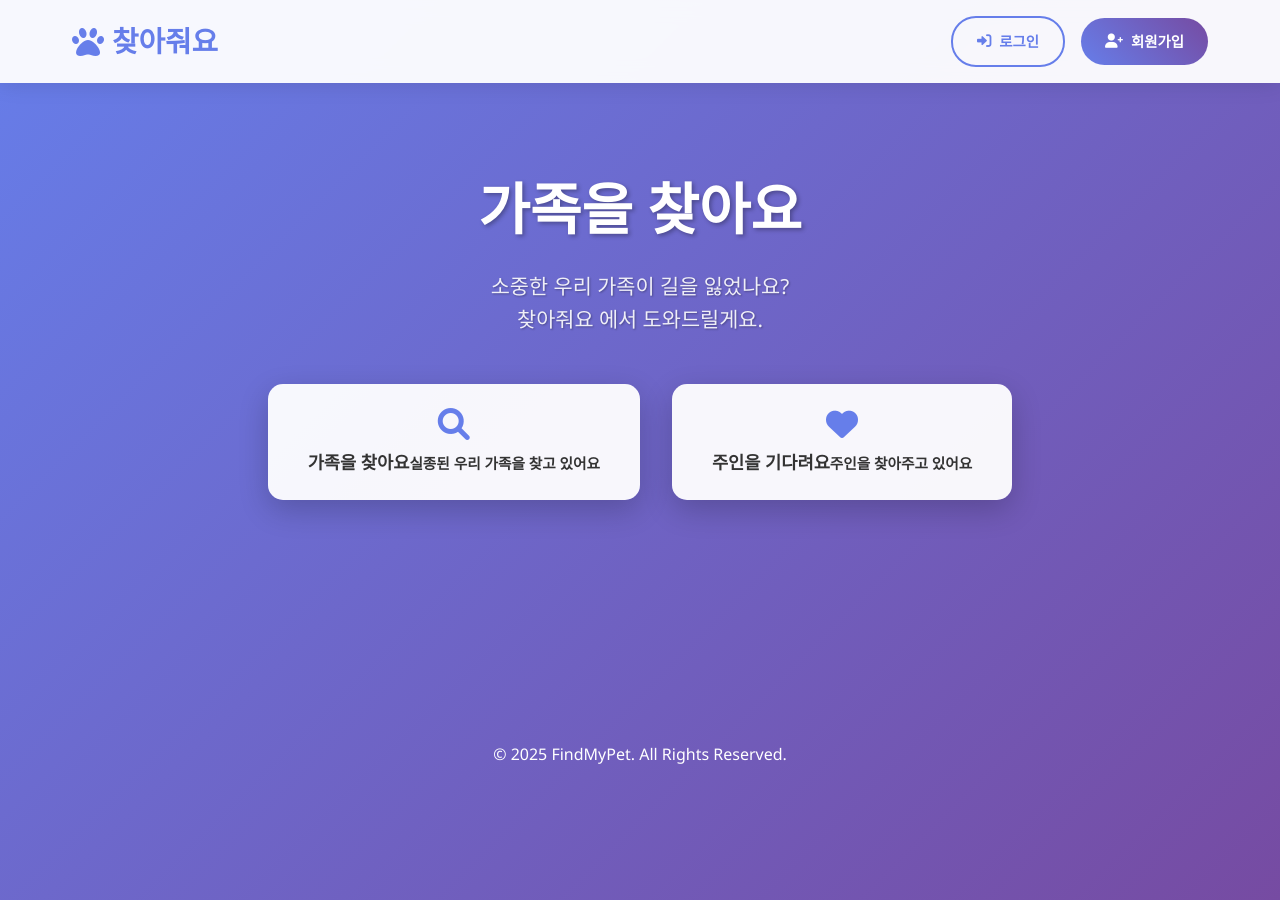
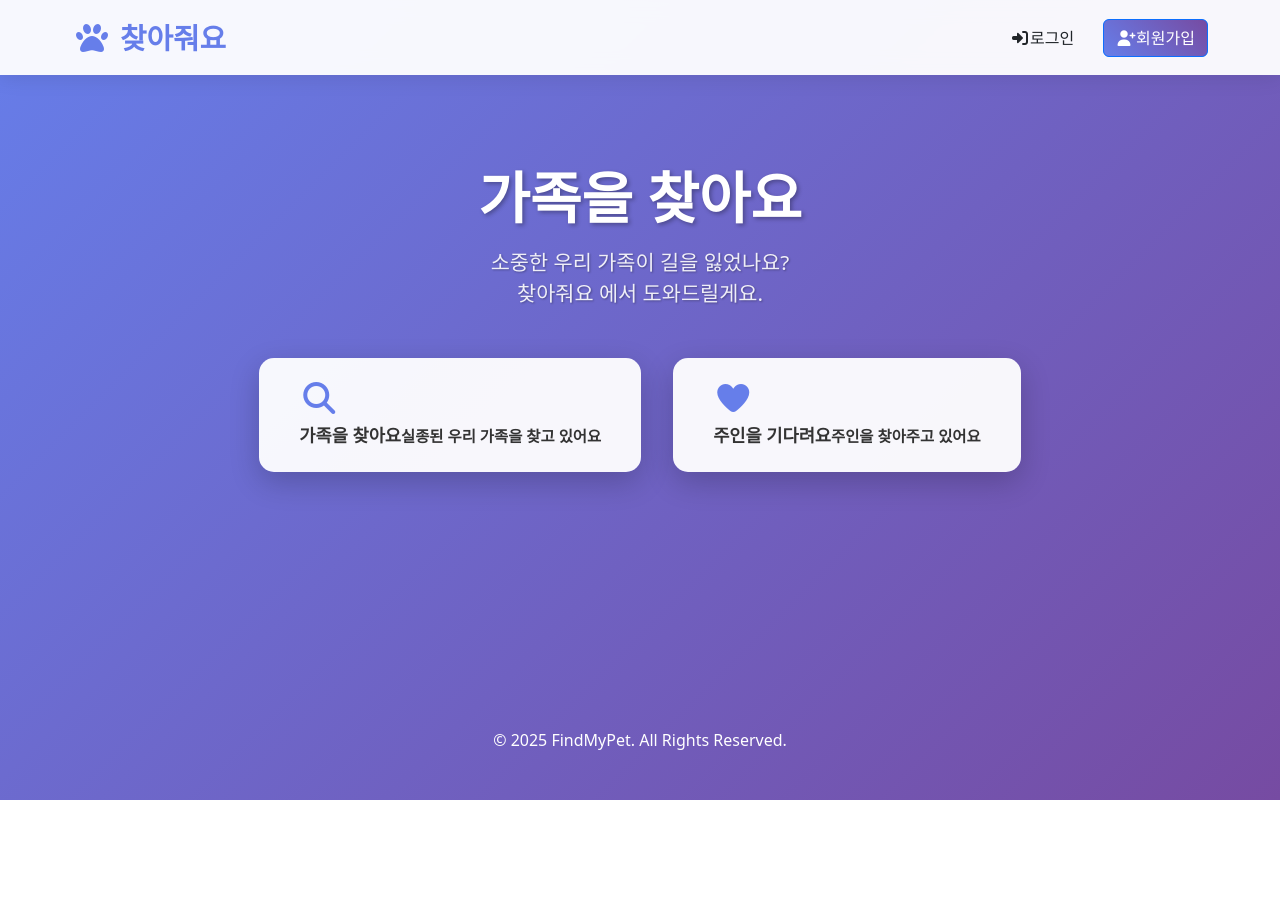
Before and after one commit to freemanyoo/FindMyPetFront, a React (Vite) app: page / in a window 1280 px wide. After the commit the page ends 800 px from the top, so only its background shows below. Built offline with nearby package versions, Linux system fonts and the light colour scheme.

Commit message:
폴더정리 및 회원가입및 로그인 추가

```diff
--- a/src/App.jsx
+++ b/src/App.jsx
@@ -1,22 +1,26 @@
 import React from 'react';
-import { Routes, Route } from 'react-router-dom';
-import MainLayout from './layouts/MainLayout';
+import { BrowserRouter as Router, Routes, Route } from 'react-router-dom';
+import MainLayout from "./layouts/MainLayout";
 import HomePage from './pages/HomePage';
+import LoginPage from './pages/auth/LoginPage';
+import RegisterPage from './pages/auth/RegisterPage';
 
 import './App.css';
 
 function App() {
     return (
+        <Router>
             <Routes>
                 <Route path="/" element={<MainLayout />}>
                     <Route index element={<HomePage />} />
-        {/* Placeholder routes for now */}
-        <Route path="/board/missing" element={<div>Missing Board Page</div>} />
-        <Route path="/board/shelter" element={<div>Shelter Board Page</div>} />
-        <Route path="/login" element={<div>Login Page</div>} />
-        <Route path="/register" element={<div>Register Page</div>} />
+                    <Route path="login" element={<LoginPage />} />
+                    <Route path="register" element={<RegisterPage />} />
+                    {/* Keeping other placeholders for now */}
+                    <Route path="board/missing" element={<div>Missing Board Page</div>} />
+                    <Route path="board/shelter" element={<div>Shelter Board Page</div>} />
                 </Route>
             </Routes>
+        </Router>
     );
 }
 
--- a/src/components/Header.jsx
+++ /dev/null
@@ -1,27 +0,0 @@
-import React from 'react';
-import { Link } from 'react-router-dom';
-
-const Header = () => {
-  return (
-    <header className="header">
-      <div className="header-container">
-        <Link to="/" className="logo">
-          <i className="fas fa-paw"></i>
-          찾아줘요
-        </Link>
-        <nav className="nav-buttons">
-          <Link to="/login" className="btn btn-outline">
-            <i className="fas fa-sign-in-alt"></i>
-            로그인
-          </Link>
-          <Link to="/register" className="btn btn-primary">
-            <i className="fas fa-user-plus"></i>
-            회원가입
-          </Link>
-        </nav>
-      </div>
-    </header>
-  );
-};
-
-export default Header;
--- a/src/index.css
+++ b/src/index.css
@@ -38,3 +38,9 @@ body {
 .hidden {
   display: none;
 }
+
+#root {
+  display: flex;
+  flex-direction: column;
+  min-height: 100vh;
+}
--- a/src/layouts/MainLayout.jsx
+++ b/src/layouts/MainLayout.jsx
@@ -1,7 +1,7 @@
 import React from 'react';
 import { Outlet } from 'react-router-dom';
-import Header from '../components/Header';
-import Footer from '../components/Footer';
+import Header from '../components/layout/Header.jsx';
+import Footer from '../components/layout/Footer';
 
 const MainLayout = () => {
   return (
--- a/src/main.jsx
+++ b/src/main.jsx
@@ -1,13 +1,12 @@
-import { StrictMode } from 'react'
-import { createRoot } from 'react-dom/client'
-import { BrowserRouter } from 'react-router-dom'
-import './index.css'
-import App from './App.jsx'
+import React from 'react';
+import ReactDOM from 'react-dom/client';
+import App from './App.jsx';
+import './index.css';
+import 'bootstrap/dist/css/bootstrap.min.css';
+import '@fortawesome/fontawesome-free/css/all.min.css';
 
-createRoot(document.getElementById('root')).render(
-  <StrictMode>
-    <BrowserRouter>
-      <App />
-    </BrowserRouter>
-  </StrictMode>,
+ReactDOM.createRoot(document.getElementById('root')).render(
+    <React.StrictMode>
+        <App />
+    </React.StrictMode>,
 )
```
Also changed, not shown: 1 other file (tests, documents, lock files or other folders). Lines whose indentation alone changed are shown as unchanged.
